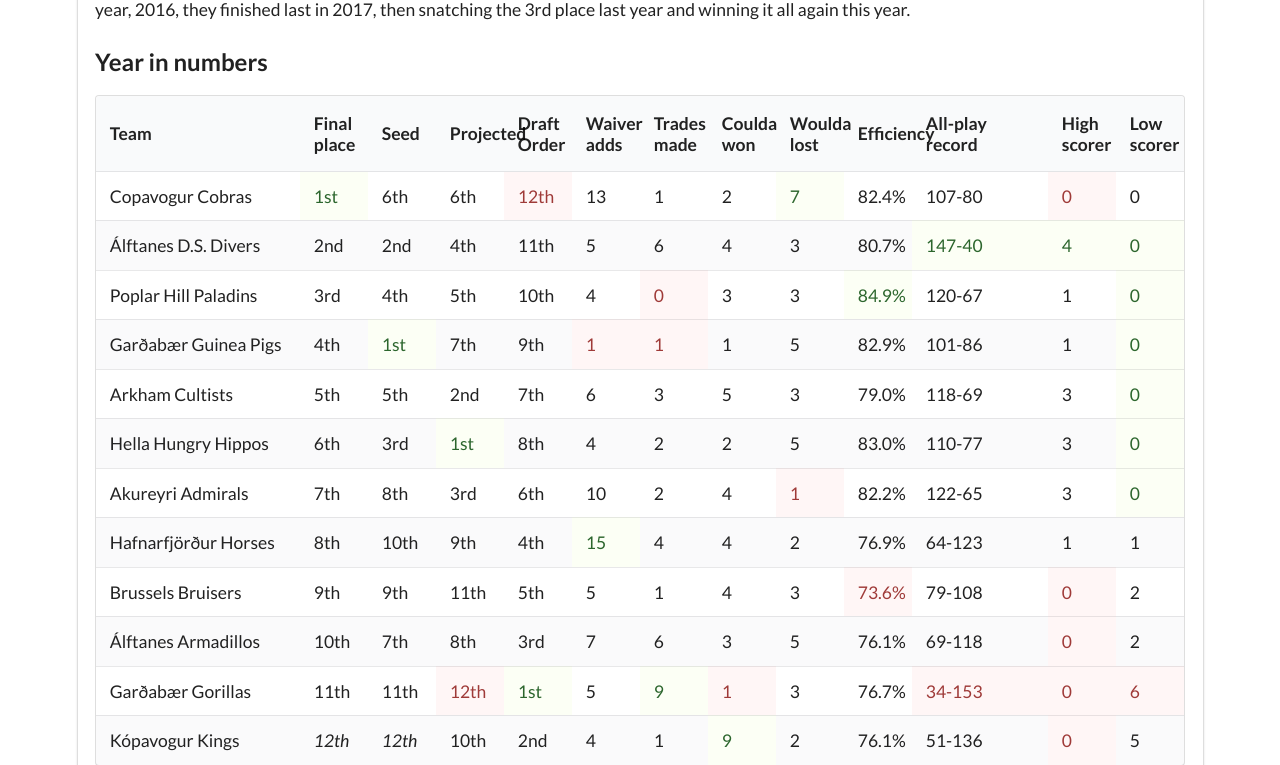
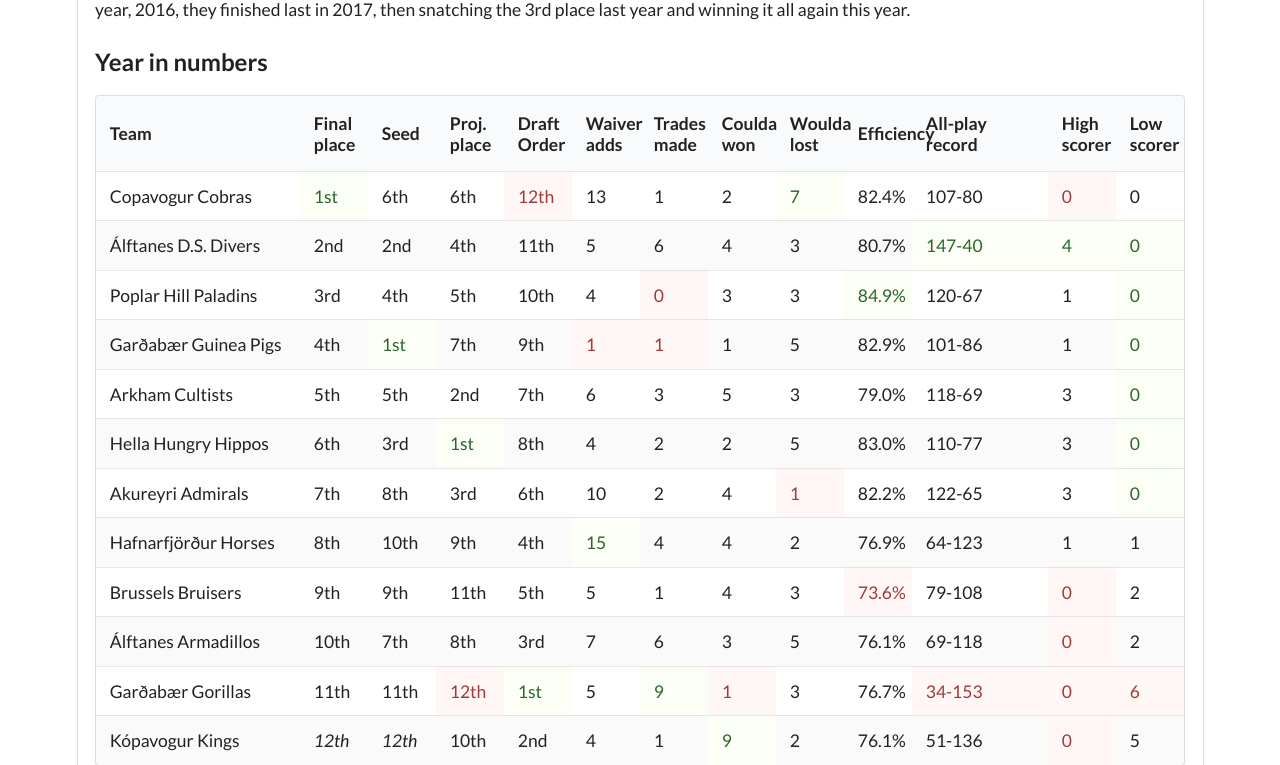
Before and after one commit to andrijan/mfl-commish, a Django app: page / in a window 1280 px wide. Shown: the part 215-980 px from the top of the page. Run offline with Django 3.2, Linux system fonts and the light colour scheme; data comes from the database, SQL or seed files in the repository; some libraries are stand-ins or nearby versions.

Commit message:
Update index.html

```diff
--- a/core/templates/core/index.html
+++ b/core/templates/core/index.html
@@ -11,7 +11,7 @@
         <th class="three wide">Team</th>
         <th class="one wide">Final place</th>
         <th class="one wide">Seed</th>
-        <th class="one wide">Projected</th>
+        <th class="one wide">Proj. place</th>
         <th class="one wide">Draft Order</th>
         <th class="one wide">Waiver adds</th>
         <th class="one wide">Trades made</th>
```
